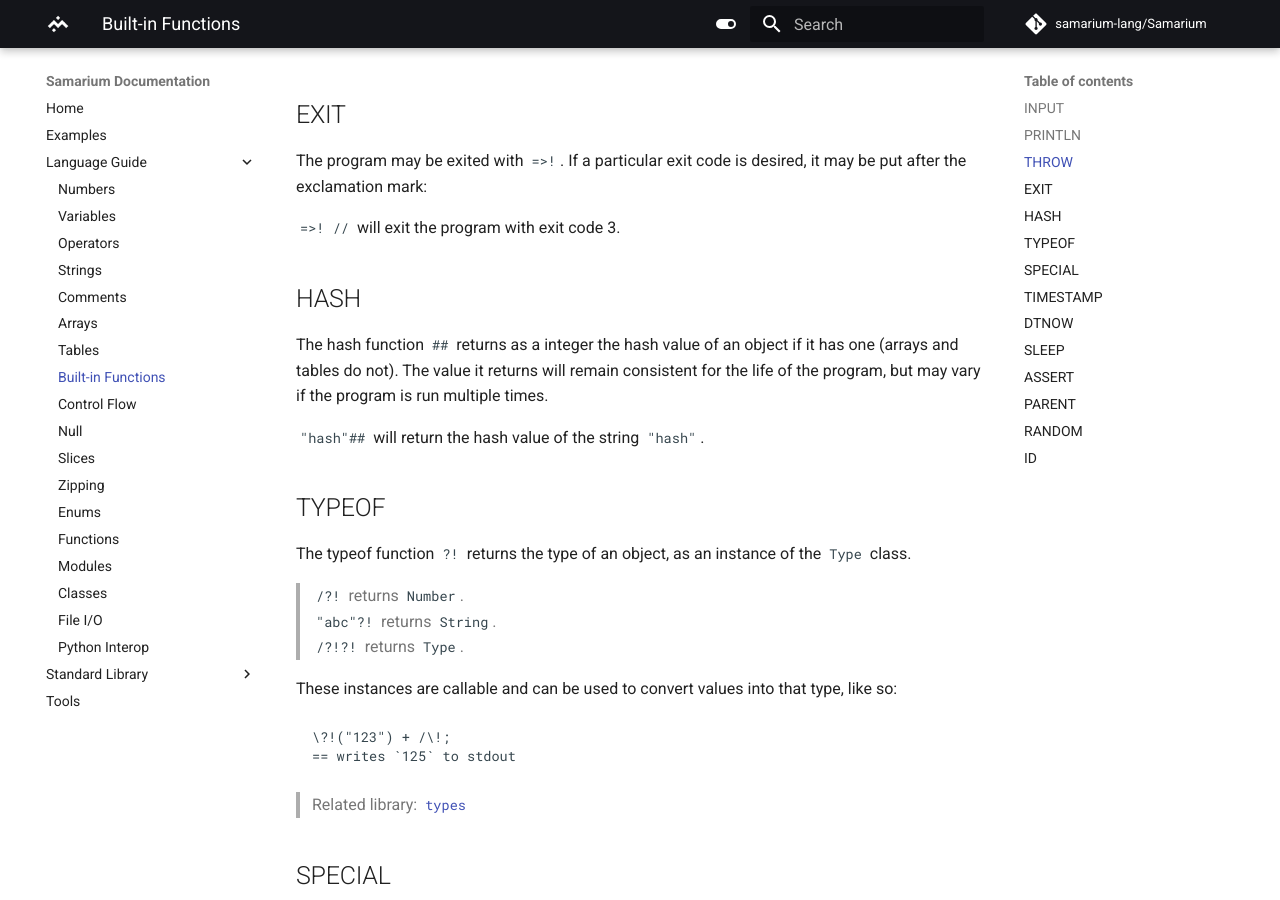
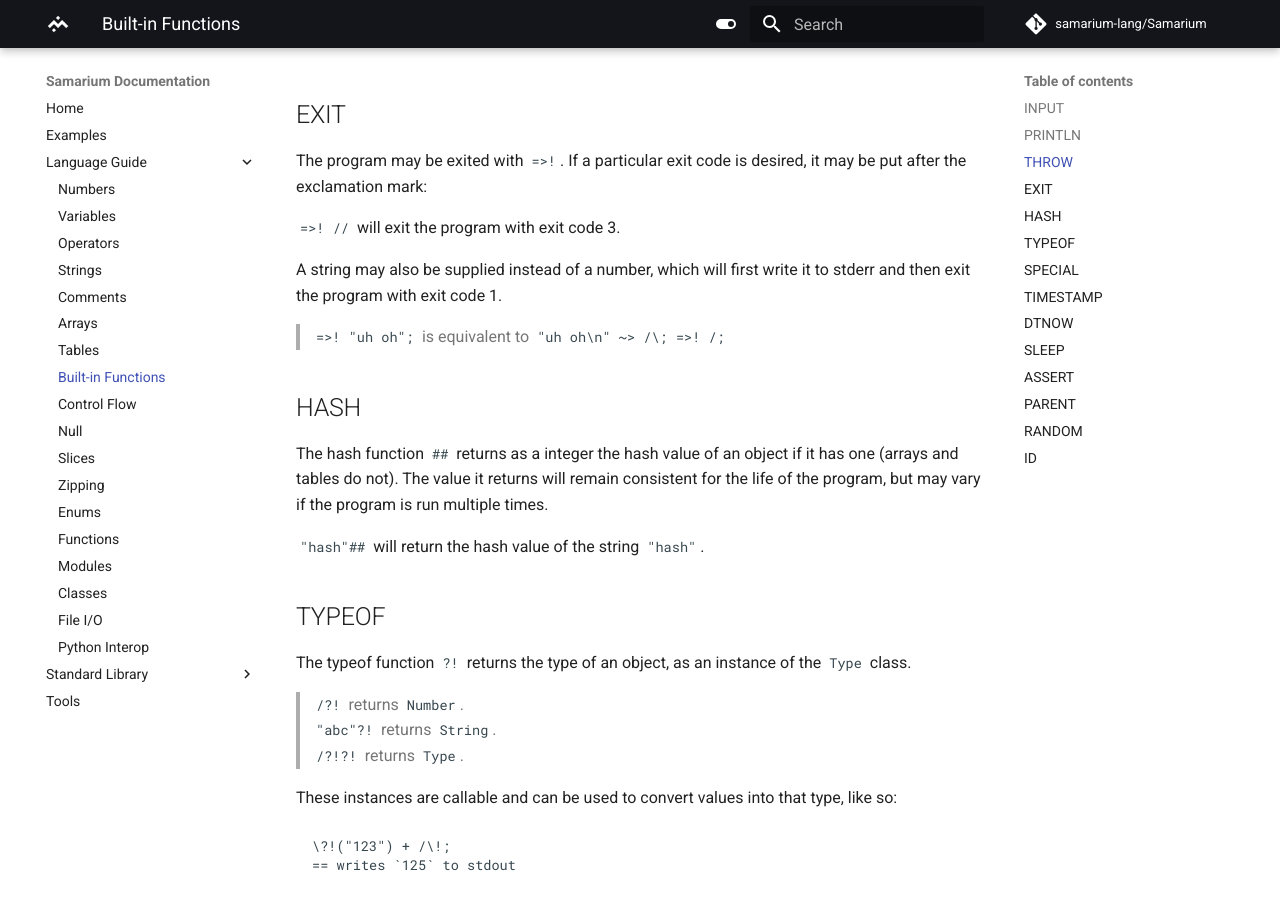
Before and after one commit to samarium-lang/Samarium, an MkDocs documentation site: the page built from docs/builtins.md, in a window 1280 px wide and 900 px high, scrolled down 1074 px. Built offline with MkDocs 1.6.1 and Material for MkDocs 9.7.7, drawn with Linux system fonts in a browser that asks for light colours; comment, search, counter and statistics services are not loaded.

Commit message:
(docs) Allowed strings for exit

```diff
--- a/docs/builtins.md
+++ b/docs/builtins.md
@@ -58,6 +58,11 @@
 If a particular exit code is desired, it may be put after the exclamation mark:
 
 `=>! //` will exit the program with exit code 3.
+
+A string may also be supplied instead of a number, which will first write it to stderr
+and then exit the program with exit code 1.
+
+> `=>! "uh oh";` is equivalent to `"uh oh\n" ~> /\; =>! /;`
 
 
 ## HASH
```
